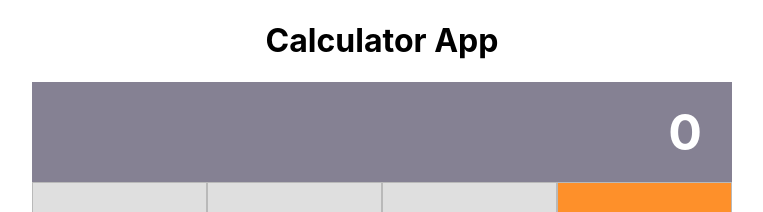
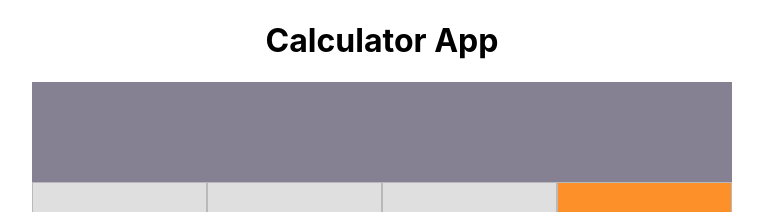
Before and after one commit to jaspreet-singh-sahota/react-calculator, a React (Create React App) app: page / in a window 1280 px wide. Shown: the top 212 px of the page, without its empty margins (258-1021 px from the left). Built offline with nearby package versions, Linux system fonts and the light colour scheme.

Commit message:
Update button css

```diff
--- a/src/components/app/App.js
+++ b/src/components/app/App.js
@@ -15,16 +15,20 @@ export default class App extends Component {
     }
   }
 
-  handleClick = (buttonName) => (
+  handleClick = (buttonName) => {
+    console.log(buttonName)
     this.setState(data => calculate(data, buttonName))
-  )
+}
 
   render() {
+    const { total, next } = this.state;
+    const result = next || total;
     return (
       <div className={styles.container}>
+      {console.log(result)}
         <h1 className={styles.title}>Calculator App</h1>
         <div className={styles.app}>
-          <Display />
+          <Display result={result} />
           <ButtonPanel clickHandler={this.handleClick} />
         </div>
       </div>
--- a/src/components/button/Button.jsx
+++ b/src/components/button/Button.jsx
@@ -5,7 +5,7 @@ import styles from './Button.module.css';
 
 const Button = ({ name, color, wide, clickHandler }) => (
   <div className={styles.div} style={{ width: wide }}>
-    <button className={styles.button}
+    <button type="button" className={styles.button}
       onClick={() => clickHandler(name)}
       style={{ backgroundColor: color}}
     >
--- a/src/components/display/Display.jsx
+++ b/src/components/display/Display.jsx
@@ -5,6 +5,7 @@ import styles from './Display.module.css'
 function Display({ result }) {
   return (
     <div className={styles.display}>
+    {console.log(result)}
       <h1 className={styles.result}>{result}</h1>
     </div>
   )
--- a/src/logic/calculate.js
+++ b/src/logic/calculate.js
@@ -20,7 +20,7 @@ const calculate = (data, buttonName) => {
       operation = null;
     }
   }
-
+console.log(total, next)
   return { total, next, operation };
 };
 
```
